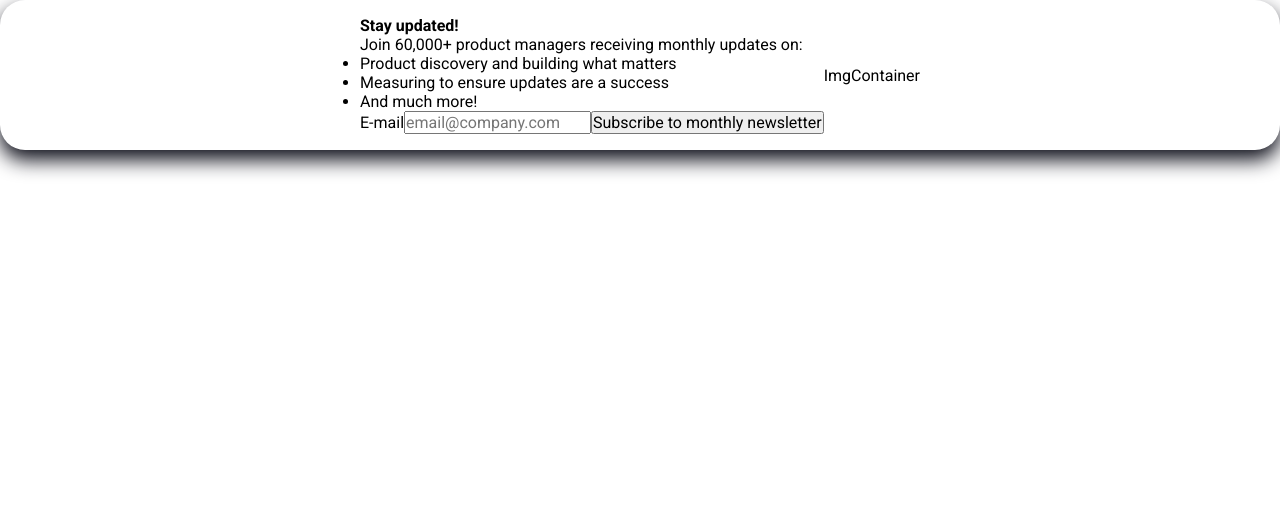
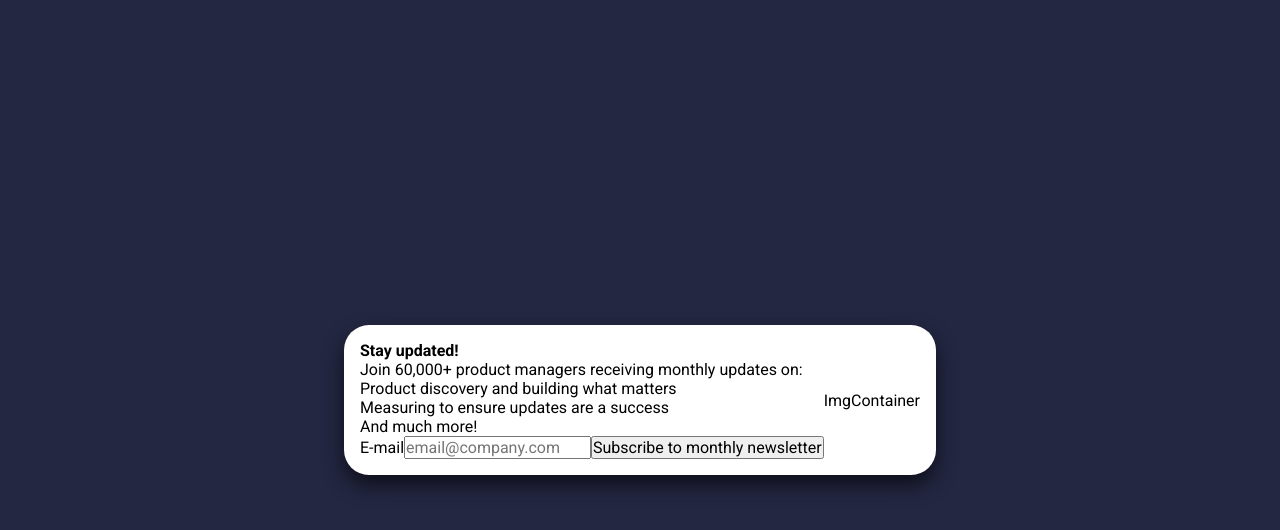
Before and after one commit to Tomas-Arrativel/newsletter-signup, a React (Vite) app: page / in a window 1280 px wide. Shown: the top 530 px of the page. Built offline with nearby package versions, Linux system fonts and the light colour scheme.

Commit message:
adding style for body and list-items

```diff
--- a/src/index.css
+++ b/src/index.css
@@ -21,3 +21,15 @@
   font-family: var(--font);
   font-size: 16px;
 }
+
+body {
+  min-height: 100vh;
+  display: flex;
+  justify-content: center;
+  align-items: center;
+  background-color: var(--dark-gray);
+}
+
+ul li {
+  list-style: none;
+}
```
